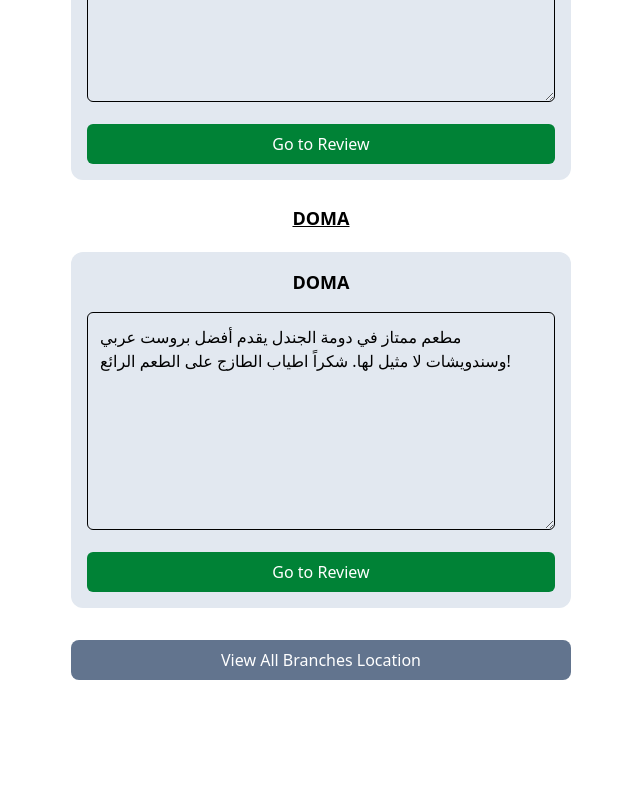
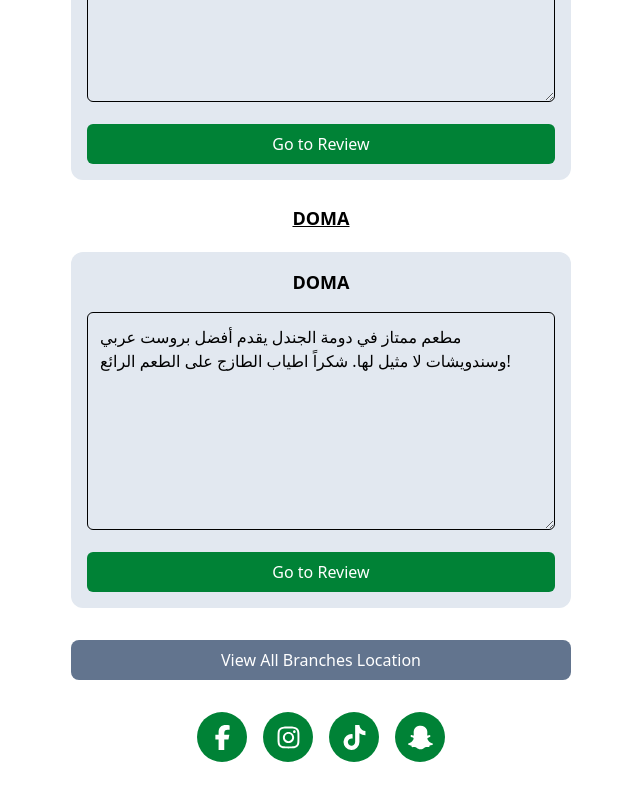
Before and after one commit to Rillwan/Google-Review-Tool, a React (Vite) app: page / in a window 1280 px wide. Shown: the part 5024-5824 px from the top of the page, without its empty margins (319-959 px from the left). Before the commit the page ends 5800 px from the top, so only its background shows below. Built offline with nearby package versions, Linux system fonts and the light colour scheme.

Commit message:
updated new comments

```diff
--- a/package.json
+++ b/package.json
@@ -14,6 +14,7 @@
     "@tailwindcss/vite": "^4.1.5",
     "react": "^19.0.0",
     "react-dom": "^19.0.0",
+    "react-icons": "^5.5.0",
     "react-router-dom": "^7.5.3",
     "tailwindcss": "^4.1.5"
   },
--- a/src/pages/HomePage.jsx
+++ b/src/pages/HomePage.jsx
@@ -1,6 +1,29 @@
 import React, { useEffect, useState } from 'react'
 import { DammamBranch, DomaBranch, HaqlBranch, SakakaBranch, TabukBranch } from './Data';
 import { Link } from 'react-router-dom';
+import { FaInstagram } from "react-icons/fa";
+import { FaFacebookF } from 'react-icons/fa6';
+import { FaTiktok } from "react-icons/fa";
+import { FaSnapchatGhost } from "react-icons/fa";
+
+const SocialLinks = [
+    {
+        Icon: FaFacebookF,
+        link: 'https://www.facebook.com/share/1BWNTuoJbq/?mibextid=wwXIfr',
+    },
+    {
+        Icon: FaInstagram,
+        link: 'https://www.instagram.com/atyaabaltazaj_ksa?igsh=aWVwcG5uMWZzdnZx',
+    },
+    {
+        Icon: FaTiktok,
+        link: 'https://www.tiktok.com/@atyabtazaj?_t=ZS-8wcnqNh7aIC&_r=1',
+    },
+    {
+        Icon: FaSnapchatGhost,
+        link: 'https://www.snapchat.com/add/atyaabtazaj',
+    },
+]
 
 const HomePage = () => {
     const [Texts, setTexts] = useState({
@@ -133,6 +156,25 @@ const HomePage = () => {
                 <Link to={'/locations'} className='mt-8 px-4 py-2 block bg-slate-500 text-white rounded-lg transition-all hover:opacity-[0.8]'>
                     View All Branches Location
                 </Link>
+
+                {/* Social Links  */}
+                <div className='mt-8'>
+                    <div className='flex gap-4 items-center justify-center flex-wrap'>
+                        {
+                            SocialLinks?.map((item, i) => (
+                                <div className='' key={i}>
+                                    <a href={item?.link} target='_blank'
+                                        className='p-2 flex bg-green-700 text-white rounded-full w-[50px] h-[50px] items-center justify-center hover:opacity-[0.8]'
+                                    >
+                                        {
+                                            item?.Icon && (<item.Icon className='flex text-[25px]' />)
+                                        }
+                                    </a>
+                                </div>
+                            ))
+                        }
+                    </div>
+                </div>
             </div>
         </div>
     )
```
Also changed, not shown: 1 other file (tests, documents, lock files or other folders).
